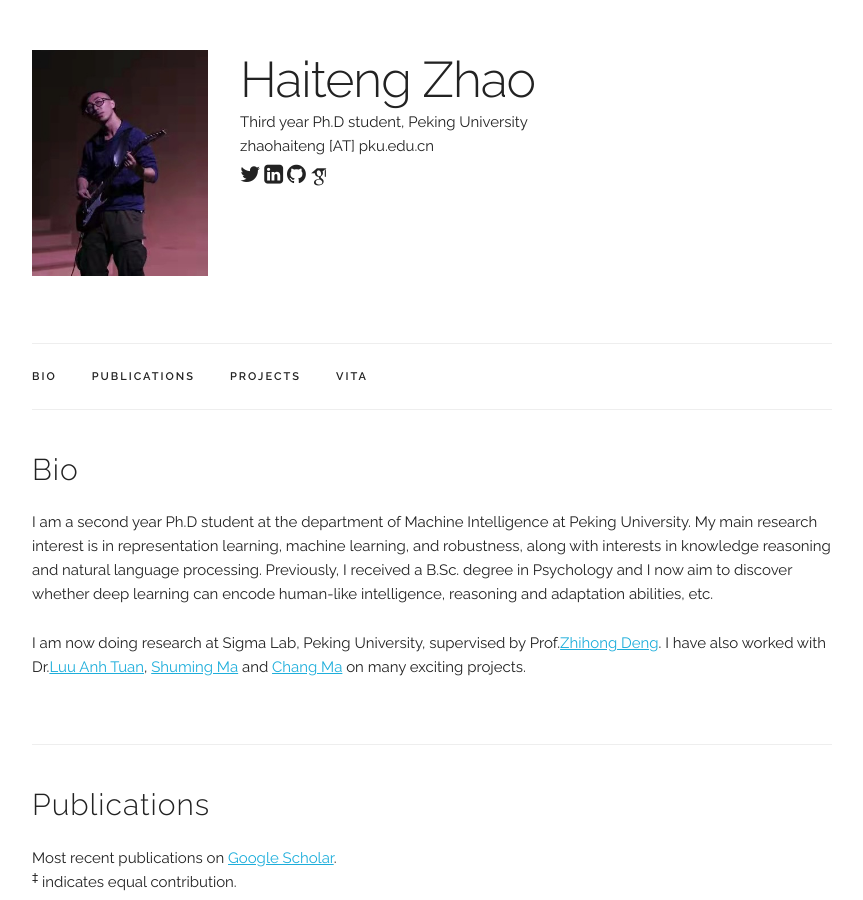
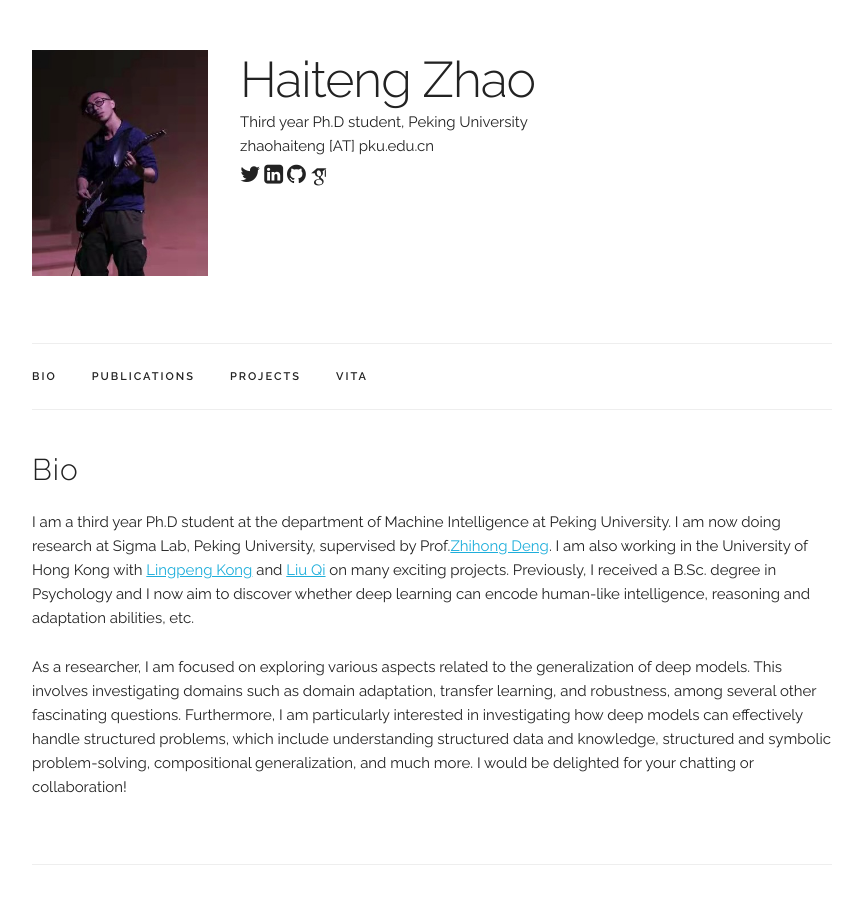
Before and after one commit to zhao-ht/haitengzhao, a Jekyll site: the page built from index.html, in a window 1280 px wide and 900 px high. Shown: the whole window, without its empty margins (208-1071 px from the left). Built offline with Jekyll 4.4.1, drawn with Linux system fonts in a browser that asks for light colours; some web fonts are replaced.

Commit message:
Update index.html

```diff
--- a/index.html
+++ b/index.html
@@ -6,13 +6,12 @@
 <div class="docs-section" id="bio">
   <h4>Bio</h4>
   <p>
-  I am a second year Ph.D student at the department of Machine Intelligence at Peking University.
-  My main research interest is in representation learning, machine learning, and robustness, along with interests in knowledge reasoning and natural language processing.
+  I am a third year Ph.D student at the department of Machine Intelligence at Peking University. I am now doing research at Sigma Lab, Peking University, supervised by Prof.<a href="https://www.cis.pku.edu.cn/jzyg/szdw/dzh.htm" target="_blank">Zhihong Deng</a>. I am also working in the University of Hong Kong with <a href="https://ikekonglp.github.io/" target="_blank">Lingpeng Kong</a> and <a href="https://leuchine.github.io/" target="_blank">Liu Qi</a> on many exciting projects.
   Previously, I received a B.Sc. degree in Psychology and I now aim to discover whether deep learning can encode human-like intelligence, reasoning and adaptation abilities, etc.
   </p>
 
   <p>
-  I am now doing research at Sigma Lab, Peking University, supervised by Prof.<a href="https://www.cis.pku.edu.cn/jzyg/szdw/dzh.htm" target="_blank">Zhihong Deng</a>. I have also worked with Dr.<a href="https://tuanluu.github.io" target="_blank">Luu Anh Tuan</a>, <a href="https://shumingma.com/" target="_blank">Shuming Ma</a> and <a href="https://chang-github-00.github.io/-changma/" target="_blank">Chang Ma</a> on many exciting projects.
+ As a researcher, I am focused on exploring various aspects related to the generalization of deep models. This involves investigating domains such as domain adaptation, transfer learning, and robustness, among several other fascinating questions. Furthermore, I am particularly interested in investigating how deep models can effectively handle structured problems, which include understanding structured data and knowledge, structured and symbolic problem-solving, compositional generalization, and much more. I would be delighted for your chatting or collaboration!
   </p>
 </div>
 
```
